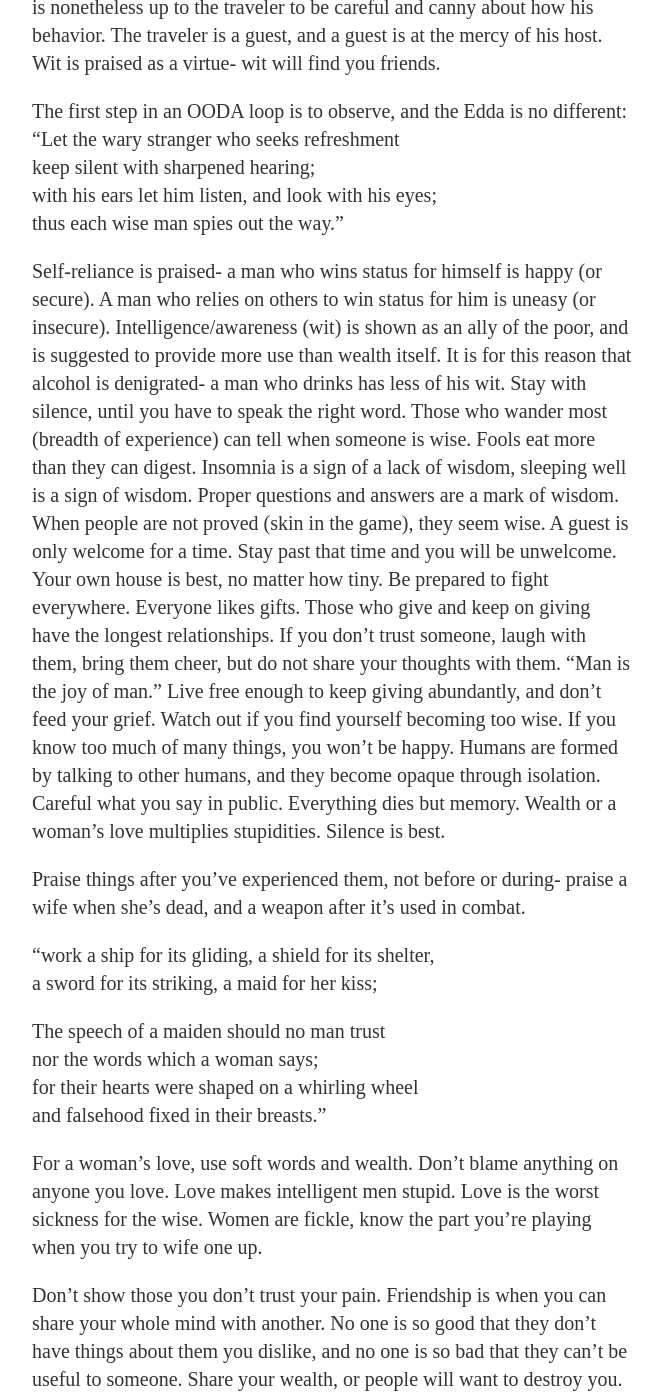
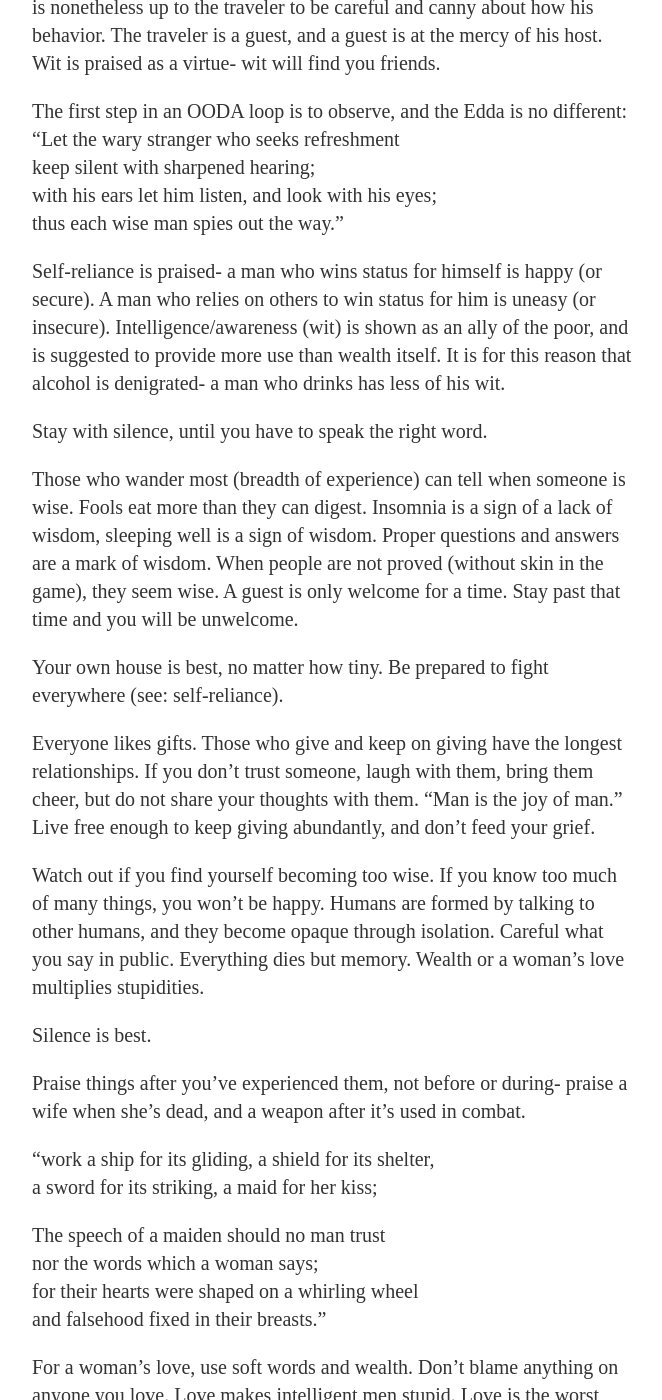
Before and after one commit to ray-dorai/ray-dorai.github.io, a Jekyll site: the page built from _posts/2020-06-16-notes-havamal.md, in a window 1280 px wide and 1400 px high, scrolled down 541 px. Shown: the whole window, without its empty margins (308-970 px from the left). Built offline with Jekyll 4.4.1, drawn with Linux system fonts in a browser that asks for light colours; some of the changed text lies outside the part shown.

Commit message:
Update 2020-06-16-notes-havamal.md

```diff
--- a/_posts/2020-06-16-notes-havamal.md
+++ b/_posts/2020-06-16-notes-havamal.md
@@ -22,7 +22,19 @@ keep silent with sharpened hearing;
 with his ears let him listen, and look with his eyes;
 thus each wise man spies out the way."
 
-Self-reliance is praised- a man who wins status for himself is happy (or secure). A man who relies on others to win status for him is uneasy (or insecure). Intelligence/awareness (wit) is shown as an ally of the poor, and is suggested to provide more use than wealth itself. It is for this reason that alcohol is denigrated- a man who drinks has less of his wit. Stay with silence, until you have to speak the right word. Those who wander most (breadth of experience) can tell when someone is wise. Fools eat more than they can digest. Insomnia is a sign of a lack of wisdom, sleeping well is a sign of wisdom. Proper questions and answers are a mark of wisdom. When people are not proved (skin in the game), they seem wise. A guest is only welcome for a time. Stay past that time and you will be unwelcome. Your own house is best, no matter how tiny. Be prepared to fight everywhere. Everyone likes gifts. Those who give and keep on giving have the longest relationships. If you don't trust someone, laugh with them, bring them cheer, but do not share your thoughts with them. "Man is the joy of man." Live free enough to keep giving abundantly, and don't feed your grief. Watch out if you find yourself becoming too wise. If you know too much of many things, you won't be happy. Humans are formed by talking to other humans, and they become opaque through isolation. Careful what you say in public. Everything dies but memory. Wealth or a woman's love multiplies stupidities. Silence is best.
+Self-reliance is praised- a man who wins status for himself is happy (or secure). A man who relies on others to win status for him is uneasy (or insecure). Intelligence/awareness (wit) is shown as an ally of the poor, and is suggested to provide more use than wealth itself. It is for this reason that alcohol is denigrated- a man who drinks has less of his wit.
+
+Stay with silence, until you have to speak the right word.
+
+Those who wander most (breadth of experience) can tell when someone is wise. Fools eat more than they can digest. Insomnia is a sign of a lack of wisdom, sleeping well is a sign of wisdom. Proper questions and answers are a mark of wisdom. When people are not proved (without skin in the game), they seem wise. A guest is only welcome for a time. Stay past that time and you will be unwelcome.
+
+Your own house is best, no matter how tiny. Be prepared to fight everywhere (see: self-reliance).
+
+Everyone likes gifts. Those who give and keep on giving have the longest relationships. If you don't trust someone, laugh with them, bring them cheer, but do not share your thoughts with them. "Man is the joy of man." Live free enough to keep giving abundantly, and don't feed your grief.
+
+Watch out if you find yourself becoming too wise. If you know too much of many things, you won't be happy. Humans are formed by talking to other humans, and they become opaque through isolation. Careful what you say in public. Everything dies but memory. Wealth or a woman's love multiplies stupidities.
+
+Silence is best.
 
 Praise things after you've experienced them, not before or during- praise a wife when she's dead, and a weapon after it's used in combat.
 
@@ -37,7 +49,7 @@ and falsehood fixed in their breasts."
 For a woman's love, use soft words and wealth. Don't blame anything on anyone you love. Love makes intelligent men stupid. Love is the worst sickness for the wise. Women are fickle, know the part you're playing when you try to wife one up.
 
 
-Don't show those you don't trust your pain. Friendship is when you can share your whole mind with another. No one is so good that they don't have things about them you dislike, and no one is so bad that they can't be useful to someone. Share your wealth, or people will want to destroy you.
+Don't show those you don't trust your pain. __Friendship is when you can share your whole mind with another__. No one is so good that they don't have things about them you dislike, and no one is so bad that they can't be useful to someone. Share your wealth, or people will want to destroy you.
 
 Odin hung on a tree for many nights- this strikes me as an example of a Dark Night of the Soul, or a desert period in mysticism.
 
```
